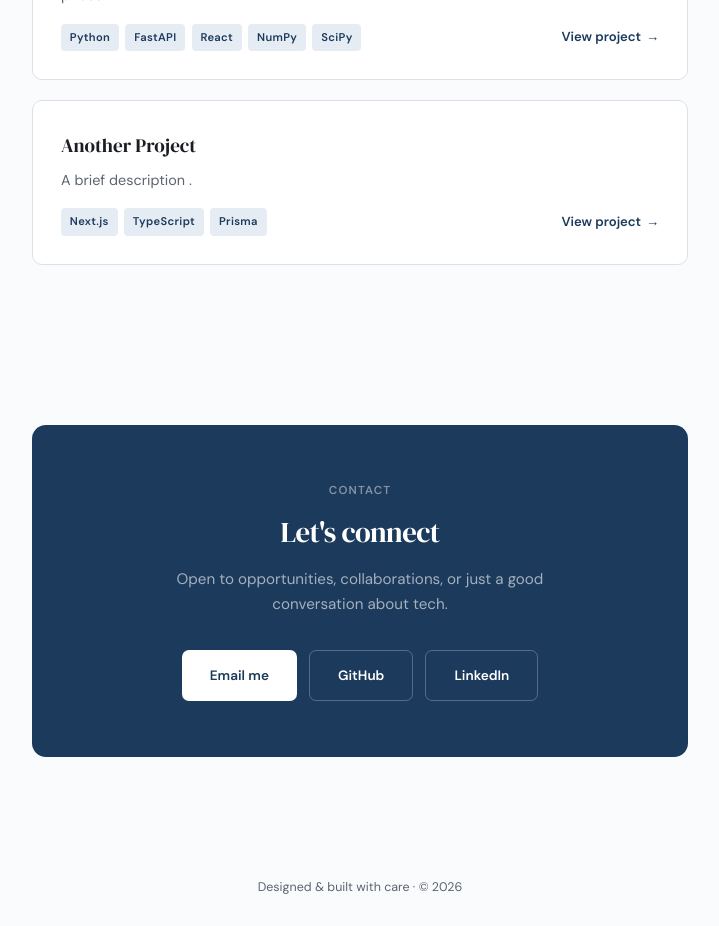
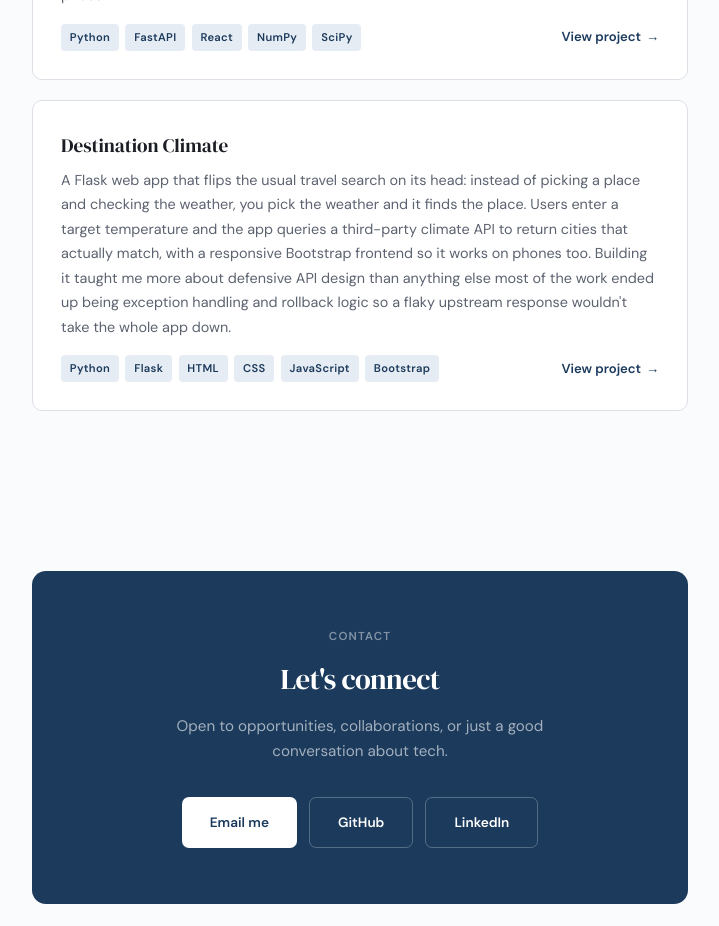
Before and after one commit to Hadis-fa/portfolio, a React (Vite) app: page / in a window 1280 px wide. Shown: the part 1900-2826 px from the top of the page, without its empty margins (280-999 px from the left). Built offline with nearby package versions, Linux system fonts and the light colour scheme.

Commit message:
add destination climate project

```diff
--- a/src/data/content.js
+++ b/src/data/content.js
@@ -37,15 +37,15 @@ export const PROJECTS = [
   {
     title: "Crypto Developer Health Score (CDHS)",
     description:
-      "A full-stack platform that scores 10 major crypto projects based on the health of their GitHub developer activity, not price. Built with FastAPI and React, it pulls data from GitHub and CoinGecko APIs, runs percentile-based scoring across 5 dimensions, and uses Pearson correlation to test whether developer activity actually predicts token price. The results challenged my hypothesis — turns out more dev activity doesn't mean higher prices.",
+      "A full-stack platform that scores 10 major crypto projects based on the health of their GitHub developer activity, not price. Built with FastAPI and React, it pulls data from GitHub and CoinGecko APIs, runs percentile-based scoring across 5 dimensions, and uses Pearson correlation to test whether developer activity actually predicts token price. The results challenged my hypothesis. Turns out more dev activity doesn't mean higher prices.",
     tags: ["Python", "FastAPI", "React", "NumPy", "SciPy"],
     link: "https://github.com/Hadis-fa/github-quant-factor",
   },
   {
-    title: "Another Project",
+    title: "Destination Climate",
     description:
-      "A brief description .",
-    tags: ["Next.js", "TypeScript", "Prisma"],
+      "A Flask web app that flips the usual travel search on its head: instead of picking a place and checking the weather, you pick the weather and it finds the place. Users enter a target temperature and the app queries a third-party climate API to return cities that actually match, with a responsive Bootstrap frontend so it works on phones too. Building it taught me more about defensive API design than anything else most of the work ended up being exception handling and rollback logic so a flaky upstream response wouldn't take the whole app down.",
+    tags: ["Python", "Flask", "HTML", "CSS", "JavaScript", "Bootstrap"],
     link: "#",
   },
 ];
```
